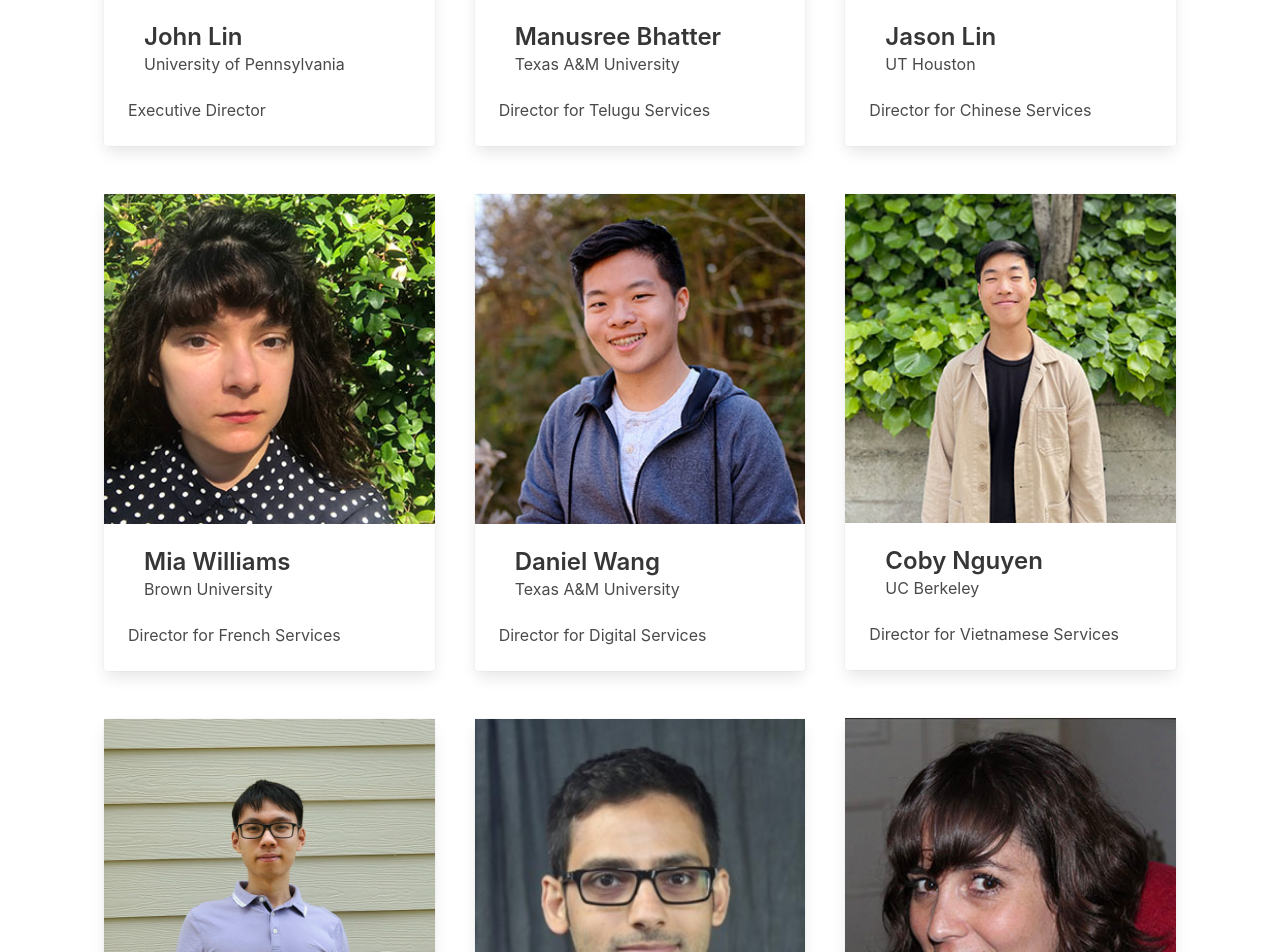
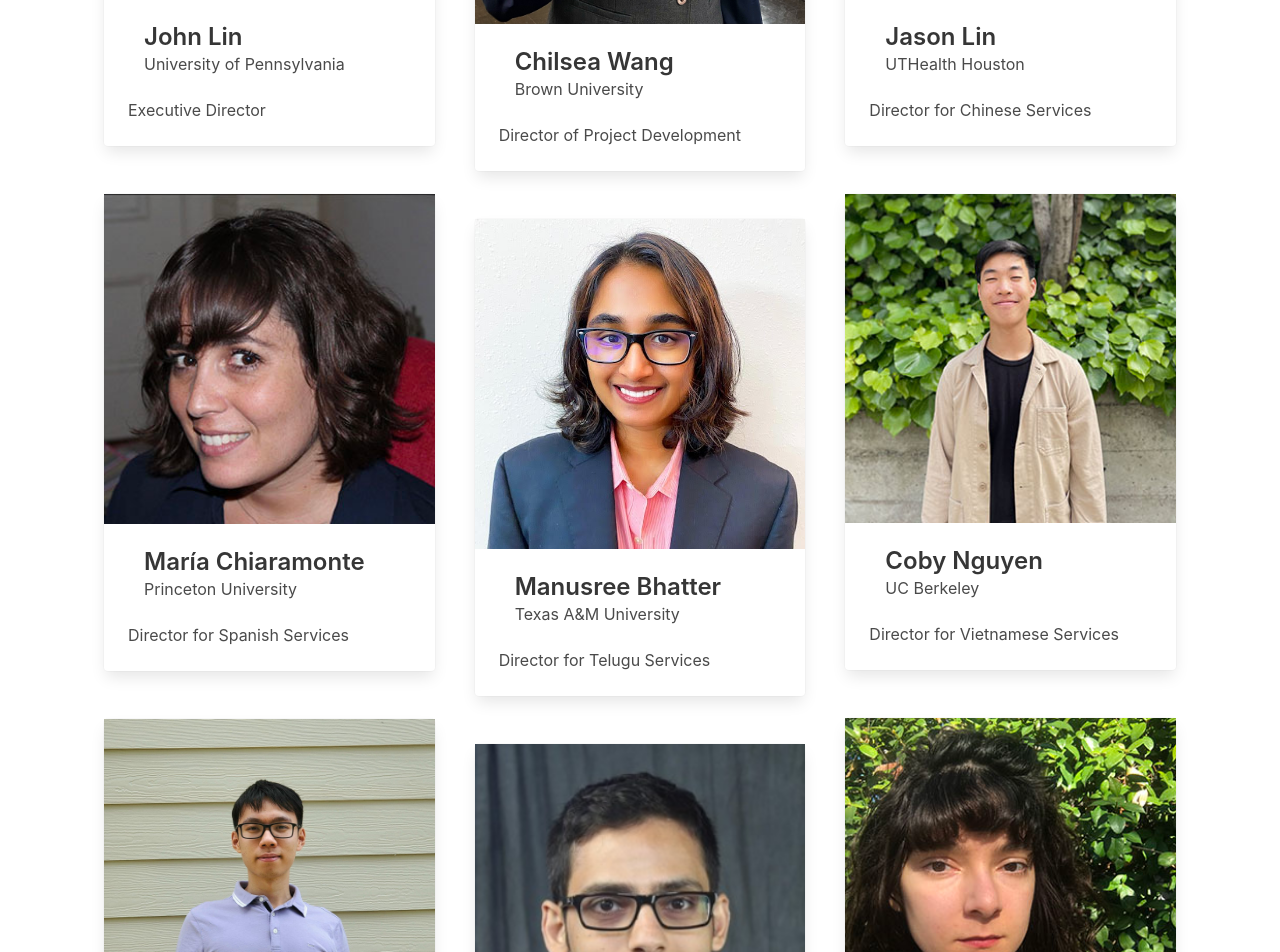
Before and after one commit to suivo2001/mlap-react, a React (Create React App) app: page /about in a window 1280 px wide. Shown: the part 1200-2152 px from the top of the page. Built offline with nearby package versions, Linux system fonts and the light colour scheme; no server answers; what google-maps-react, react-geocode would draw is missing.

Commit message:
Adding new director

```diff
--- a/src/pages/About.js
+++ b/src/pages/About.js
@@ -5,7 +5,7 @@ import PeopleCard from '../components/PeopleCard'
 import JohnLinImage from '../images/John-Lin.jpeg'
 import JasonLinImage from '../images/Jason-Lin.jpeg'
 import MariaChiaramonteImage from '../images/Maria-Chiaramonte.jpg'
-import DanielWangImage from '../images/Daniel-Wang.jpeg'
+import ChilseaWangImage from '../images/Chilsea-Wang.jpg'
 import CobyNguyenImage from '../images/Coby-Nguyen.jpeg'
 import MiaWilliamsImage from '../images/Mia-Williams.JPG'
 import SinaNoshadjamalImage from '../images/Sina-Noshadjamal.png'
@@ -36,20 +36,20 @@ const About = () => {
                         <div className='columns'>
                             <div className='column'>
                                 <PeopleCard name='John Lin' location="University of Pennsylvania" content="Executive Director" image={JohnLinImage} />
-                                <PeopleCard name='Mia Williams' location="Brown University" content="Director for French Services" image={MiaWilliamsImage} />
+                                <PeopleCard name='María Chiaramonte' location="Princeton University" content="Director for Spanish Services" image={MariaChiaramonteImage} />
                                 <PeopleCard name='Ivo Su' location="Vanderbilt University" content="Webmaster, Director for Portuguese Services" image={IvoSuImage} />
                             </div>
 
                             <div className='column'>
+                                <PeopleCard name='Chilsea Wang' location="Brown University" content="Director of Project Development" image={ChilseaWangImage} />
                                 <PeopleCard name='Manusree Bhatter' location="Texas A&M University" content="Director for Telugu Services" image={ManusreeBhatterImage} />
-                                <PeopleCard name='Daniel Wang' location="Texas A&M University" content="Director for Digital Services" image={DanielWangImage} />
                                 <PeopleCard name='Sina Noshadjamal' location="Brown University" content="Director for Farsi Services" image={SinaNoshadjamalImage} />
 
                             </div>
                             <div className='column'>
-                                <PeopleCard name='Jason Lin' location="UT Houston" content="Director for Chinese Services" image={JasonLinImage} />
+                                <PeopleCard name='Jason Lin' location="UTHealth Houston" content="Director for Chinese Services" image={JasonLinImage} />
                                 <PeopleCard name='Coby Nguyen' location="UC Berkeley" content="Director for Vietnamese Services" image={CobyNguyenImage} />
-                                <PeopleCard name='María Chiaramonte' location="Brown University" content="Director for Spanish Services" image={MariaChiaramonteImage} />
+                                <PeopleCard name='Mia Williams' location="Brown University" content="Director for French Services" image={MiaWilliamsImage} />
                             </div>
                         </div>
 
```
Also changed, not shown: src/images/Chilsea-Wang.jpg (added).
